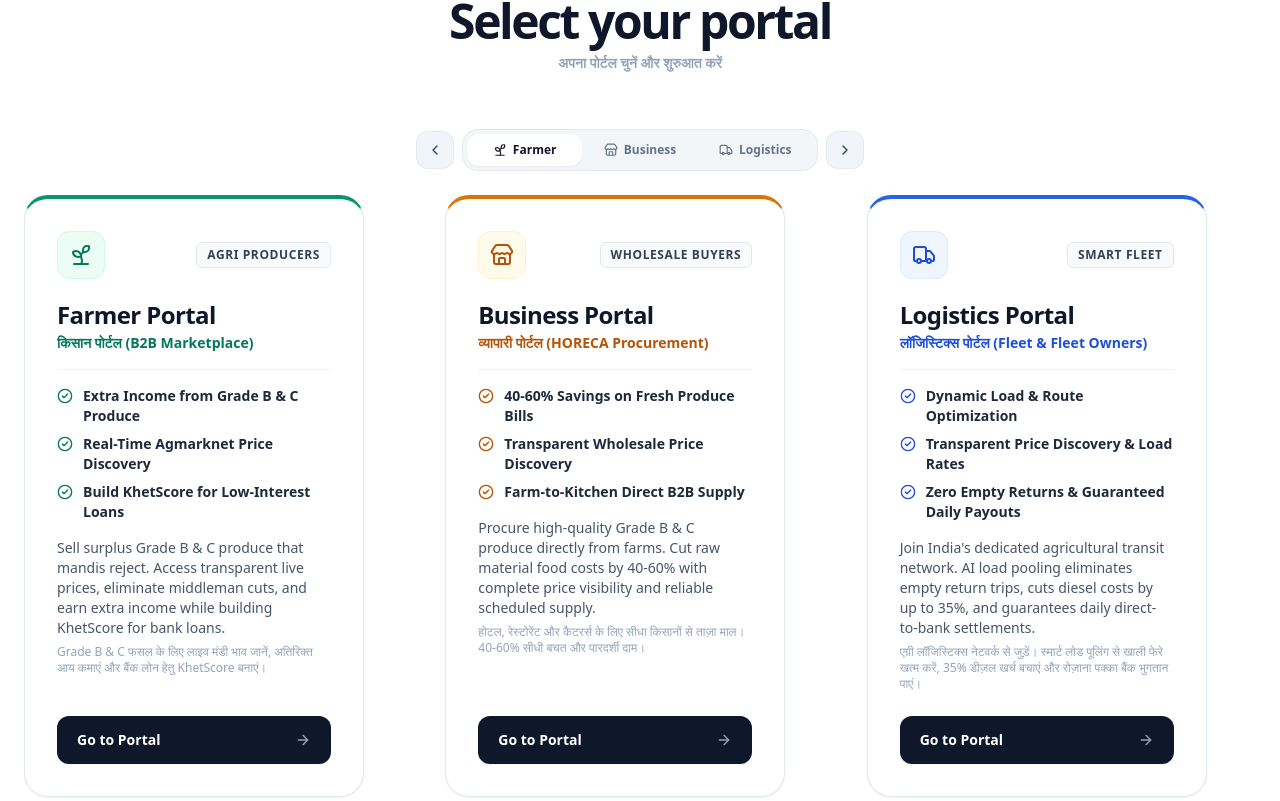
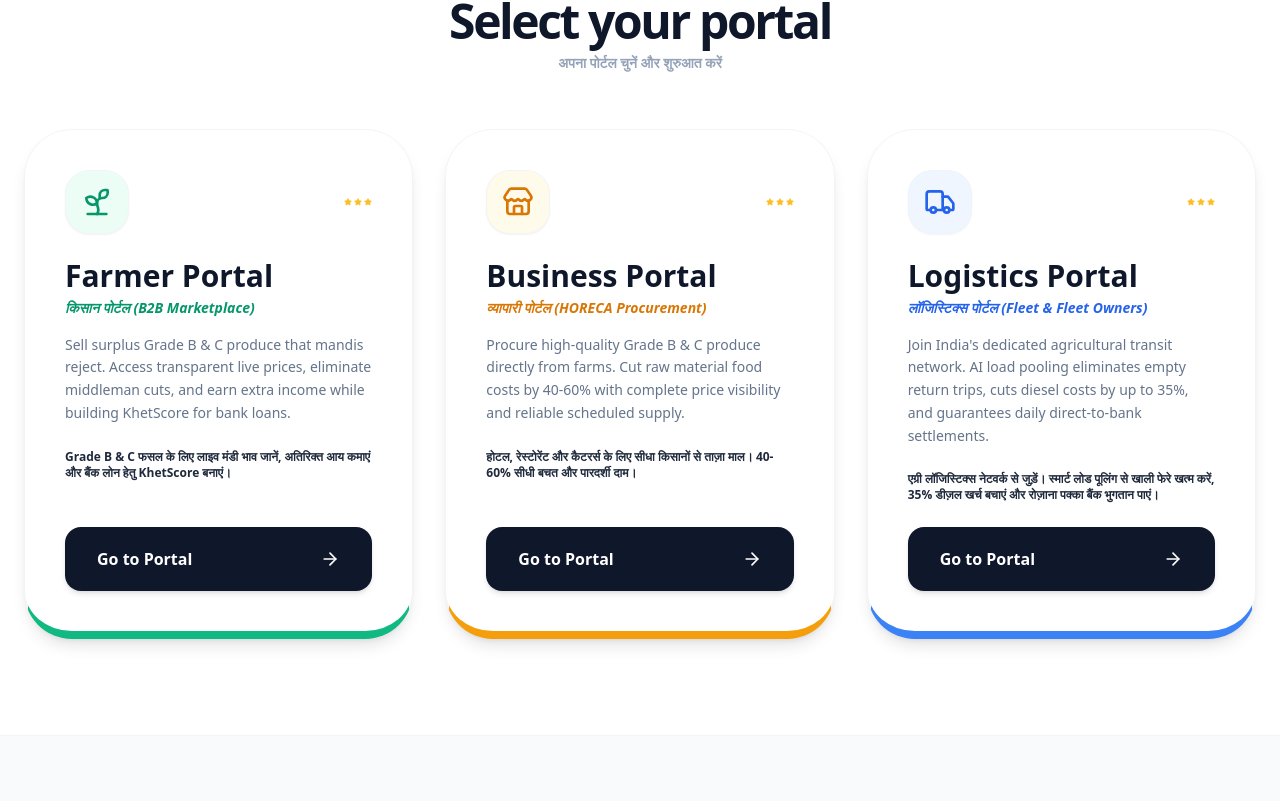
Before and after one commit to krishnayankashyap-hub/khetflow-platform, a React (Vite) app: page / in a window 1280 px wide. Shown: the part 839-1640 px from the top of the page. Built offline with nearby package versions, Linux system fonts and the light colour scheme; the HTML template or start-up script is replaced by a standard one.

Commit message:
Restore spacious original card layout for desktop portals while preserving mobile carousel

```diff
--- a/src/App.jsx
+++ b/src/App.jsx
@@ -442,8 +442,8 @@ export default function KhetFlowFullPortfolio() {
               <p className="text-slate-400 font-bold text-xs md:text-sm">अपना पोर्टल चुनें और शुरुआत करें</p>
           </div>
 
-          {/* Interactive Portal Switcher with Slide Buttons */}
-          <div className="flex items-center justify-center gap-2 mb-6 max-w-md mx-auto">
+          {/* Interactive Portal Switcher with Slide Buttons (Mobile Only) */}
+          <div className="flex md:hidden items-center justify-center gap-2 mb-6 max-w-md mx-auto">
             <button
               onClick={handlePrevPortal}
               aria-label="Previous Portal"
@@ -481,10 +481,11 @@ export default function KhetFlowFullPortfolio() {
             </button>
           </div>
 
+          {/* Mobile Snap Carousel */}
           <div
             ref={portalCarouselRef}
             onScroll={onPortalCarouselScroll}
-            className="flex md:grid md:grid-cols-3 gap-4 md:gap-8 overflow-x-auto snap-x snap-proximity scrollbar-none pb-4 px-3 -mx-3 md:mx-0 md:px-0 scroll-smooth overscroll-x-contain"
+            className="flex md:hidden gap-4 overflow-x-auto snap-x snap-proximity scrollbar-none pb-4 px-3 -mx-3 scroll-smooth overscroll-x-contain"
           >
             {portals.map((portal) => {
               const isEmerald = portal.accent === 'emerald';
@@ -508,37 +509,37 @@ export default function KhetFlowFullPortfolio() {
                 <div
                   key={portal.id}
                   id={`portal-card-${portal.id}`}
-                  className={`w-[85vw] max-w-[340px] md:w-auto shrink-0 snap-center group relative flex flex-col justify-between bg-white border border-slate-200 shadow-sm hover:shadow-xl hover:border-slate-300 rounded-2xl md:rounded-3xl p-5 md:p-8 transition-all duration-300 overflow-hidden ${topBorder}`}
+                  className={`w-[85vw] max-w-[340px] shrink-0 snap-center group relative flex flex-col justify-between bg-white border border-slate-200 shadow-sm rounded-2xl p-5 transition-all duration-300 overflow-hidden ${topBorder}`}
                 >
                   <div>
-                    <div className="flex justify-between items-center mb-4 md:mb-5">
-                      <div className={`w-11 h-11 md:w-12 md:h-12 rounded-xl flex items-center justify-center ${iconBox}`}>
-                        {React.cloneElement(portal.icon, { className: "w-5 h-5 md:w-6 md:h-6" })}
+                    <div className="flex justify-between items-center mb-4">
+                      <div className={`w-11 h-11 rounded-xl flex items-center justify-center ${iconBox}`}>
+                        {React.cloneElement(portal.icon, { className: "w-5 h-5" })}
                       </div>
-                      <span className="text-[10px] md:text-xs font-bold uppercase tracking-wider px-2.5 py-1 rounded-md bg-slate-50 text-slate-700 border border-slate-200">
+                      <span className="text-[10px] font-bold uppercase tracking-wider px-2.5 py-1 rounded-md bg-slate-50 text-slate-700 border border-slate-200">
                         {portal.role}
                       </span>
                     </div>
 
                     <div className="mb-2">
-                      <h3 className="text-xl md:text-2xl font-black text-slate-900 tracking-tight leading-snug">{portal.title}</h3>
-                      <p className={`font-semibold text-xs md:text-sm mt-0.5 ${accentColor}`}>{portal.hindi}</p>
+                      <h3 className="text-xl font-black text-slate-900 tracking-tight leading-snug">{portal.title}</h3>
+                      <p className={`font-semibold text-xs mt-0.5 ${accentColor}`}>{portal.hindi}</p>
                     </div>
 
-                    <div className="h-px bg-slate-100 my-3.5 md:my-4" />
+                    <div className="h-px bg-slate-100 my-3.5" />
 
                     {/* Features list */}
                     <div className="space-y-2 mb-4">
                       {portal.features.map((feat, idx) => (
-                        <div key={idx} className="flex items-start gap-2.5 text-xs md:text-sm font-semibold text-slate-800 leading-snug">
+                        <div key={idx} className="flex items-start gap-2.5 text-xs font-semibold text-slate-800 leading-snug">
                           <CheckCircle2 className={`w-4 h-4 shrink-0 mt-0.5 ${accentColor}`} />
                           <span>{feat}</span>
                         </div>
                       ))}
                     </div>
 
-                    <p className="text-slate-600 text-xs md:text-sm leading-relaxed">{portal.desc}</p>
-                    <p className="text-slate-400 font-medium text-[11px] md:text-xs mt-1.5 leading-relaxed">{portal.hindiDesc}</p>
+                    <p className="text-slate-600 text-xs leading-relaxed">{portal.desc}</p>
+                    <p className="text-slate-400 font-medium text-[11px] mt-1.5 leading-relaxed">{portal.hindiDesc}</p>
                   </div>
 
                   <button
@@ -546,7 +547,7 @@ export default function KhetFlowFullPortfolio() {
                       setRedirecting(portal.id);
                       setTimeout(() => { window.open(portal.url, '_blank'); setRedirecting(null); }, 1500);
                     }}
-                    className="mt-5 md:mt-6 w-full py-3.5 px-5 rounded-xl font-bold text-xs md:text-sm flex items-center justify-between text-white transition-all bg-slate-900 hover:bg-slate-800 shadow-sm active:scale-[0.99] group/btn cursor-pointer"
+                    className="mt-5 w-full py-3.5 px-5 rounded-xl font-bold text-xs flex items-center justify-between text-white transition-all bg-slate-900 active:scale-[0.99] group/btn cursor-pointer shadow-sm"
                   >
                     <span>{redirecting === portal.id ? 'Connecting to Portal...' : 'Go to Portal'}</span>
                     {redirecting === portal.id ? (
@@ -558,6 +559,50 @@ export default function KhetFlowFullPortfolio() {
                 </div>
               );
             })}
+          </div>
+
+          {/* Desktop Grid (Spacious Original Design) */}
+          <div className="hidden md:grid md:grid-cols-3 gap-8">
+            {portals.map((portal) => (
+              <div
+                key={portal.id}
+                onClick={() => {
+                  setRedirecting(portal.id);
+                  setTimeout(() => { window.open(portal.url, '_blank'); setRedirecting(null); }, 1500);
+                }}
+                className={`group relative flex flex-col justify-between bg-white border border-slate-100 border-b-8 ${
+                  portal.accent === 'emerald' ? 'border-b-emerald-500' : portal.accent === 'amber' ? 'border-b-amber-500' : 'border-b-blue-500'
+                } p-10 rounded-[3rem] shadow-lg hover:shadow-2xl transition-all duration-500 cursor-pointer overflow-hidden hover:-translate-y-1`}
+              >
+                <div>
+                  <div className="flex justify-between items-center mb-6 relative z-10">
+                    <div className={`w-16 h-16 rounded-3xl flex items-center justify-center border border-slate-100 shadow-sm ${
+                      portal.accent === 'emerald' ? 'bg-emerald-50 text-emerald-600' : portal.accent === 'amber' ? 'bg-amber-50 text-amber-600' : 'bg-blue-50 text-blue-600'
+                    }`}>
+                      {React.cloneElement(portal.icon, { className: "w-8 h-8" })}
+                    </div>
+                    <div className="flex gap-0.5">
+                       {[1,2,3].map(i => <Star key={i} size={8} className="text-amber-400 fill-amber-400" />)}
+                    </div>
+                  </div>
+
+                  <h3 className="text-3xl font-black text-slate-900 mb-1 relative z-10">{portal.title}</h3>
+                  <p className={`font-black text-sm mb-4 italic ${
+                    portal.accent === 'emerald' ? 'text-emerald-600' : portal.accent === 'amber' ? 'text-amber-600' : 'text-blue-600'
+                  }`}>{portal.hindi}</p>
+
+                  <p className="text-slate-500 font-medium text-sm mb-6 leading-relaxed">{portal.desc}</p>
+                  <p className="text-slate-800 font-bold text-xs mb-6">{portal.hindiDesc}</p>
+                </div>
+
+                <button className={`mt-auto w-full py-5 rounded-2xl font-black flex items-center justify-between px-8 transition-all duration-300 shadow-md ${
+                  redirecting === portal.id ? 'bg-slate-800 text-white' : 'bg-slate-900 text-white hover:scale-105'
+                }`}>
+                  <span className="text-base">{redirecting === portal.id ? 'Connecting...' : 'Go to Portal'}</span>
+                  {redirecting === portal.id ? <Loader2 className="animate-spin w-4 h-4" /> : <ArrowRight className="w-5 h-5" />}
+                </button>
+              </div>
+            ))}
           </div>
 
           {/* Mobile Slide Indicator Dots */}
```
